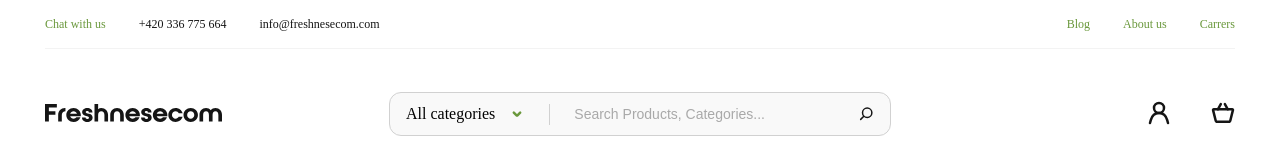
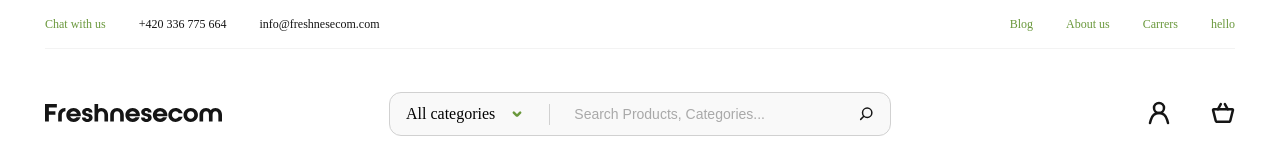
Before and after one commit to huubinh98/freshnesecom, a React (Create React App) app: page / in a window 1280 px wide. Shown: the top 160 px of the page. Built offline with nearby package versions, Linux system fonts and the light colour scheme.

Commit message:
fix header

```diff
--- a/src/components/header/index.jsx
+++ b/src/components/header/index.jsx
@@ -13,7 +13,7 @@ export default function Header() {
         email: 'info@freshnesecom.com'
     }
 
-    let contactList = ["Blog", "About us", "Carrers"]
+    let contactList = ["Blog", "About us", "Carrers", "hello"]
     const contum = contactList.map(function(item) {
         return <li className='header__contact-item'>
                     <a href='#'>{item}</a>
```
